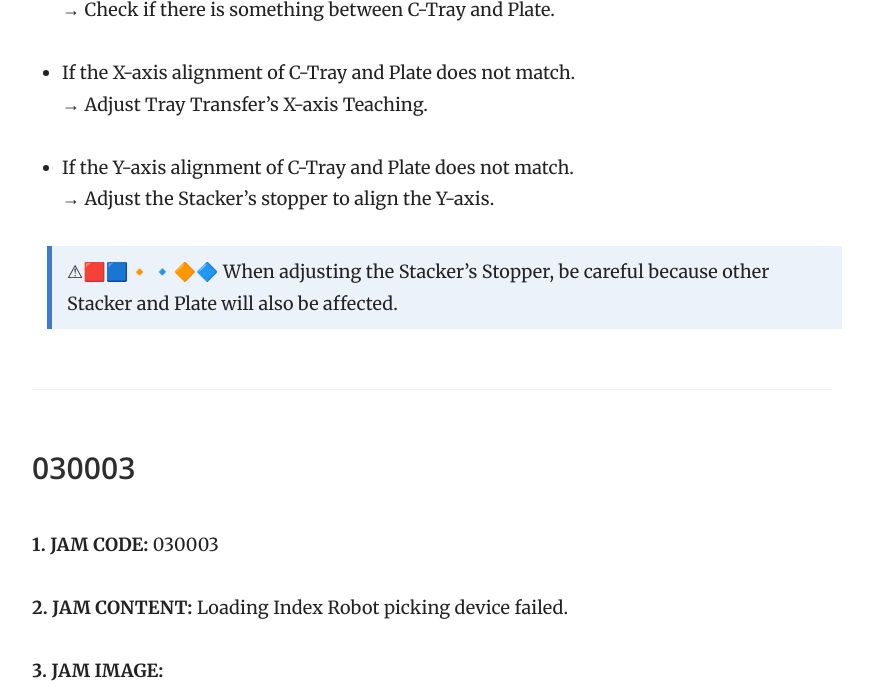
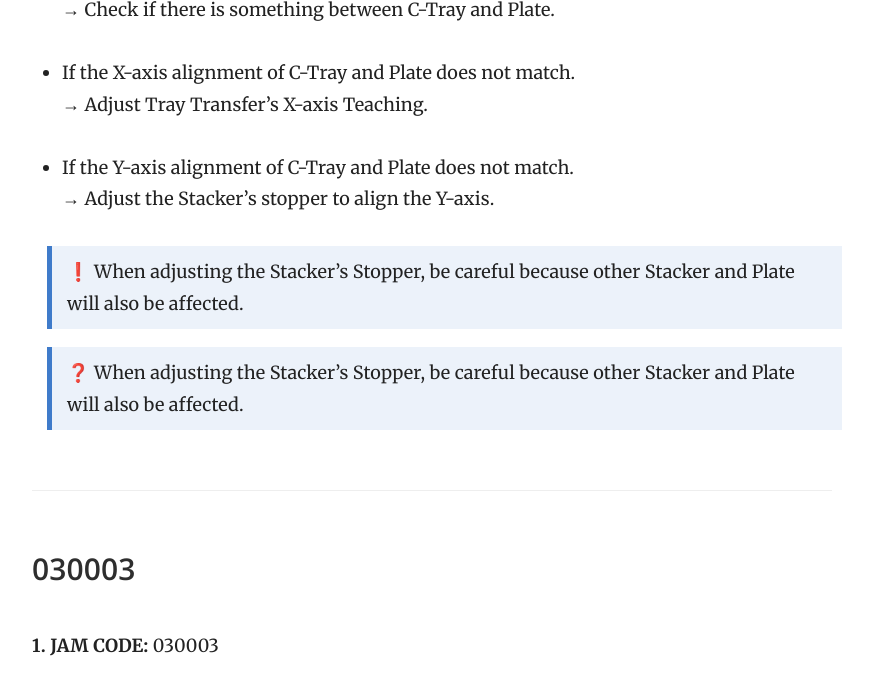
Before and after one commit to lte0609/ht_kr, a Jekyll site: the page built from _docs/troubleshooting/jamcode.md, in a window 1280 px wide and 900 px high, scrolled down 1148 px, cut to the strip 0-694 px from the top of the window. Shown: the whole strip, without its empty margins (358-1231 px from the left). Built offline with Jekyll 4.4.1, drawn with Linux system fonts in a browser that asks for light colours.

Commit message:
Update jamcode.md

```diff
--- a/_docs/troubleshooting/jamcode.md
+++ b/_docs/troubleshooting/jamcode.md
@@ -30,8 +30,9 @@ order: 1
 * If the Y-axis alignment of C-Tray and Plate does not match.
   → Adjust the Stacker's stopper to align the Y-axis.
 
-  > ⚠🟥🟦🔸🔹🔶🔷 When adjusting the Stacker's Stopper, be careful because other Stacker and Plate will also be affected.
+  > ❗ When adjusting the Stacker's Stopper, be careful because other Stacker and Plate will also be affected.
 
+  > ❓ When adjusting the Stacker's Stopper, be careful because other Stacker and Plate will also be affected.
 
 ### 030003
 
@@ -115,7 +116,7 @@ order: 1
   → Sensor의 상태를 확인하세요.
   → NX12 Module의 상태를 확인하세요.
 
-> 💡 [How to set T-Tray ID](https://lte0609.github.io/ht/manual/tray-id/)
+  > 💡 [How to set T-Tray ID](https://lte0609.github.io/ht/manual/tray-id/)
 
 
 
```
